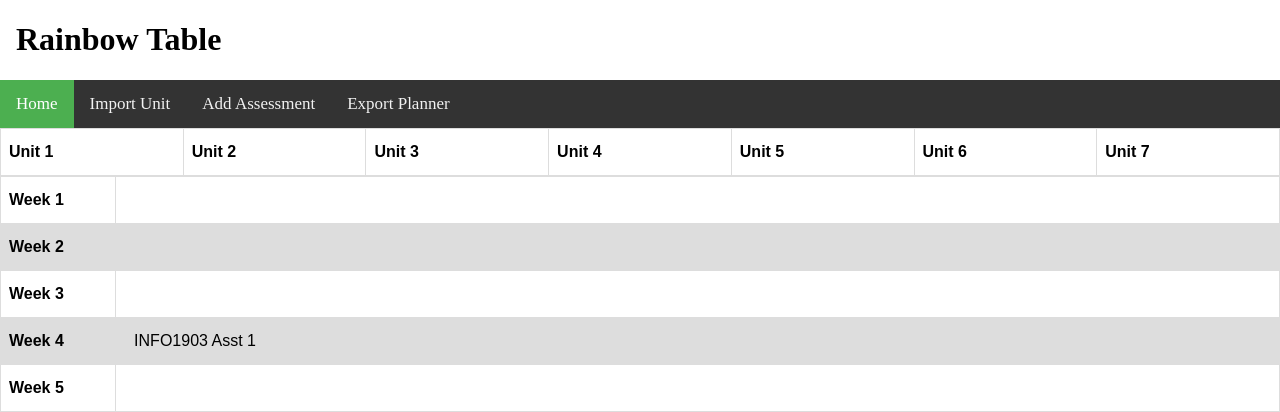
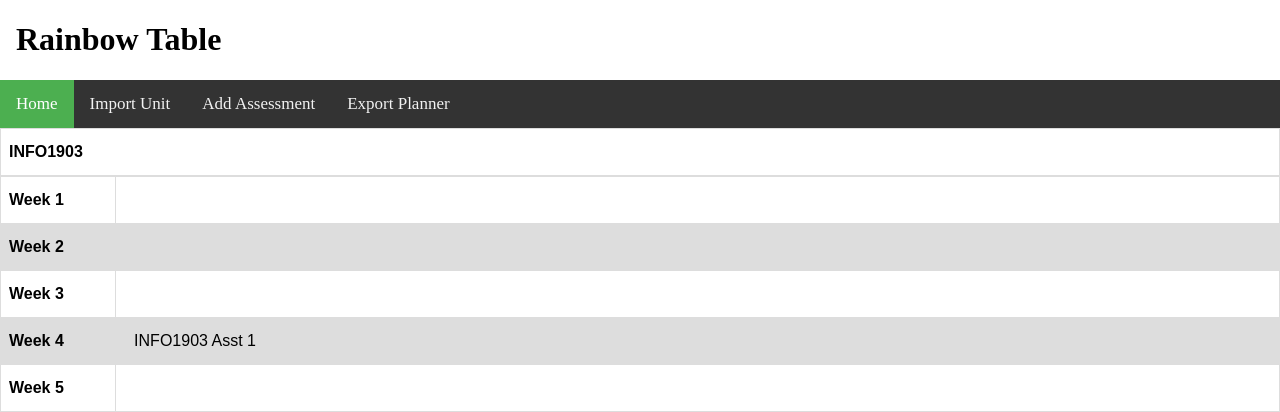
Before and after one commit to lyneca/rainbow-table, a Bottle app: page / in a window 1280 px wide. Shown: the top 412 px of the page. Run offline with Bottle, Linux system fonts and the light colour scheme; lists and menus that the app fills with data are empty.

Commit message:
Fixed number of units shown and now shows unit names

```diff
--- a/server.py
+++ b/server.py
@@ -40,7 +40,7 @@ def css():
 def index():
     data = {'weeks': [x for x in range(17)], 'ass': []}
 
-    data['num_units'] = 7
+    data['num_units'] = parse.numOfUnits()
     data['weeks'][8] = "Midterm Break"
     data['weeks'][14] = "STUVAC"
     data['weeks'][15] = "Exam Week"
@@ -53,8 +53,12 @@ def index():
             continue
         data['weeks'][i] = "Week %s" % (i + 1 - flag)
 
+    assess = parse.getAssessDict()
+    string = ""
+    for i in assess:
+        string += i+","
+    data['Unit'] = string
     # Assessment dates being added in?
-    assess = parse.getAssessDict()
     for code in assess:
         for ass in assess[code]:
             if ass['due_string'] != "Multiple Weeks":
--- a/templates/index_.html
+++ b/templates/index_.html
@@ -22,8 +22,9 @@
 <col width={{(100/int(num_units))}}%>
 % end
 <tr>
+%unit_loaded = Unit.split(",")
 % for i in range(int(num_units)):
-<th>Unit {{i+1}}</th>
+<th>{{unit_loaded[i]}}</th>
 % end
 </tr>
 </tr>
```
